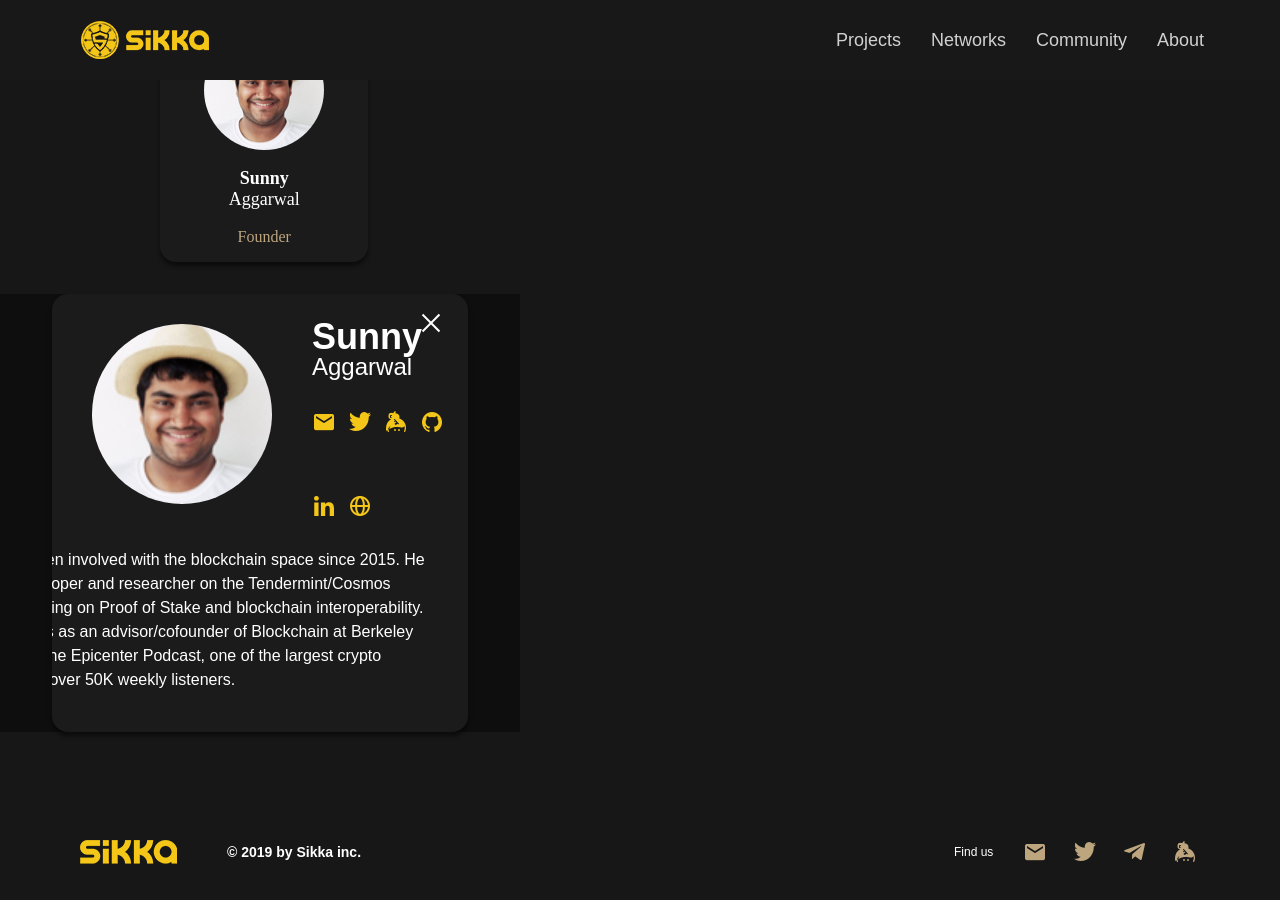
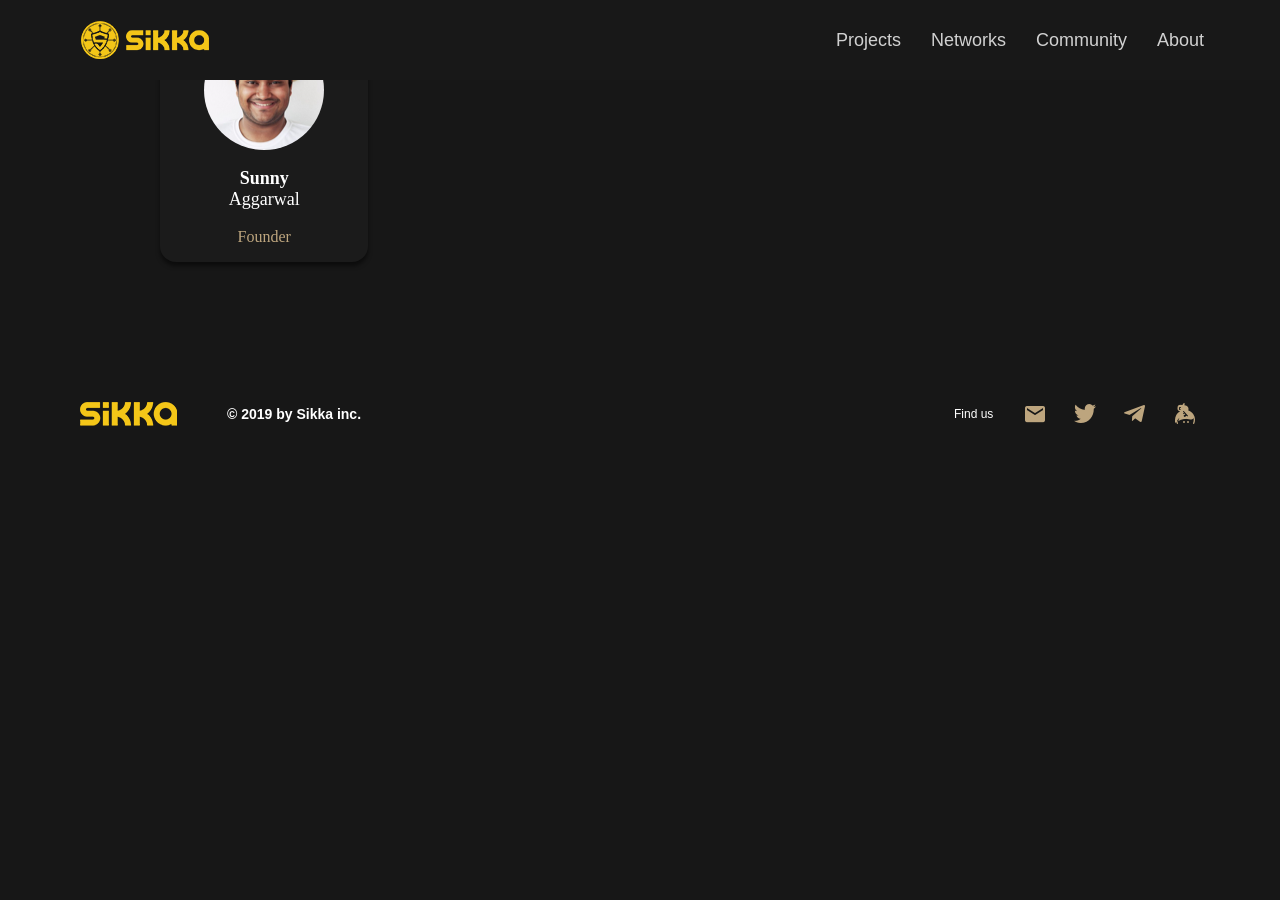
Before and after one commit to King860810/newweb, a Jekyll site: the page built from about.html, in a window 1280 px wide and 900 px high, scrolled down 1106 px. Built offline with Jekyll 4.4.1, drawn with Linux system fonts in a browser that asks for light colours; after the commit the page ends 1568 px from its top, so only the background shows below that.

Commit message:
Update about.html

```diff
--- a/about.html
+++ b/about.html
@@ -59,7 +59,7 @@ We are proudly based in Berkeley, CA, home of the Free Speech Movement and are p
 		</a>
 	</div>
 </div>
-<div class="dialog1">
+<div class="dialog" id="dialog1">
 	<div class="dialog-inner">
 		<div class="dialog-container">
 			<div class="dialog-heading">
```
